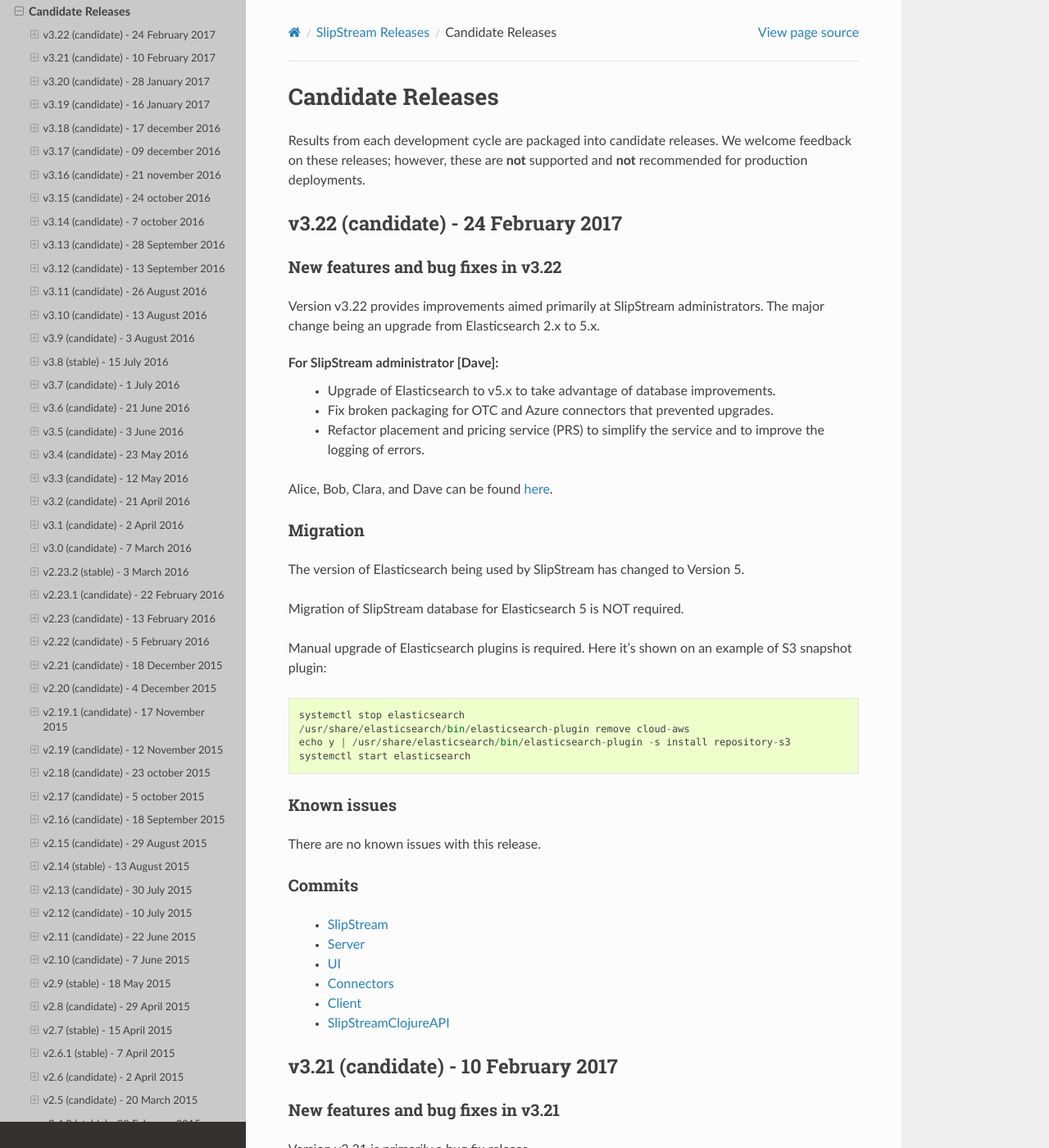
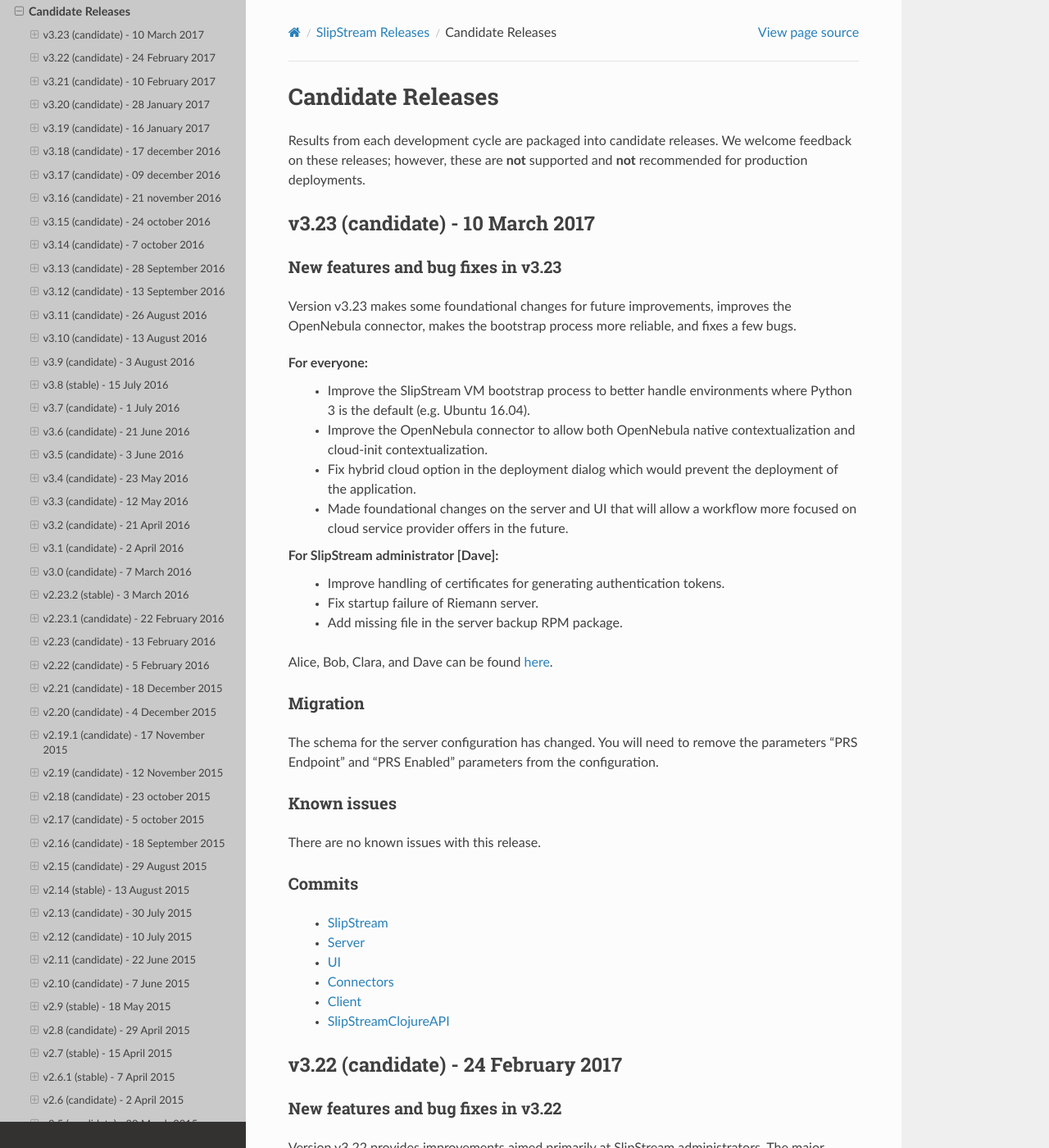
Before and after one commit to slipstream/SlipStreamDocumentation, a Sphinx documentation site: the page built from docs/release_notes/candidate_releases.rst, in a window 1280 px wide and 1400 px high. Shown: the whole window at 82% size. Built offline with Sphinx 7.4.7 and the Read the Docs theme 2.0.0, drawn with Linux system fonts in a browser that asks for light colours.

Commit message:
add draft v3.23 release notes

```diff
--- a/docs/release_notes/candidate_releases.rst
+++ b/docs/release_notes/candidate_releases.rst
@@ -4,6 +4,58 @@
 Results from each development cycle are packaged into candidate
 releases. We welcome feedback on these releases; however, these are
 **not** supported and **not** recommended for production deployments.
+
+v3.23 (candidate) - 10 March 2017
+---------------------------------
+
+New features and bug fixes in v3.23
+~~~~~~~~~~~~~~~~~~~~~~~~~~~~~~~~~~~
+
+Version v3.23 makes some foundational changes for future improvements,
+improves the OpenNebula connector, makes the bootstrap process more
+reliable, and fixes a few bugs.
+
+For everyone:
+ - Improve the SlipStream VM bootstrap process to better handle
+   environments where Python 3 is the default (e.g. Ubuntu 16.04).
+ - Improve the OpenNebula connector to allow both OpenNebula native
+   contextualization and cloud-init contextualization.
+ - Fix hybrid cloud option in the deployment dialog which would
+   prevent the deployment of the application.
+ - Made foundational changes on the server and UI that will allow a
+   workflow more focused on cloud service provider offers in the
+   future.
+
+For SlipStream administrator [Dave]:
+ - Improve handling of certificates for generating authentication
+   tokens.
+ - Fix startup failure of Riemann server.
+ - Add missing file in the server backup RPM package.
+
+Alice, Bob, Clara, and Dave can be found
+`here <http://sixsq.com/personae/>`_.
+
+Migration
+~~~~~~~~~
+
+The schema for the server configuration has changed.  You will need to
+remove the parameters "PRS Endpoint" and "PRS Enabled" parameters from
+the configuration.
+
+Known issues
+~~~~~~~~~~~~
+
+There are no known issues with this release.
+
+Commits
+~~~~~~~
+
+ -  `SlipStream <https://github.com/slipstream/SlipStream/compare/v3.22-community...v3.23-community>`__
+ -  `Server <https://github.com/slipstream/SlipStreamServer/compare/v3.22-community...v3.23-community>`__
+ -  `UI <https://github.com/slipstream/SlipStreamUI/compare/v3.22-community...v3.23-community>`__
+ -  `Connectors <https://github.com/slipstream/SlipStreamConnectors/compare/v3.22-community...v3.23-community>`__
+ -  `Client <https://github.com/slipstream/SlipStreamClient/compare/v3.22-community...v3.23-community>`__
+ -  `SlipStreamClojureAPI <https://github.com/slipstream/SlipStreamClojureAPI/compare/v3.22-community...v3.23-community>`__
 
 v3.22 (candidate) - 24 February 2017
 ------------------------------------
```
